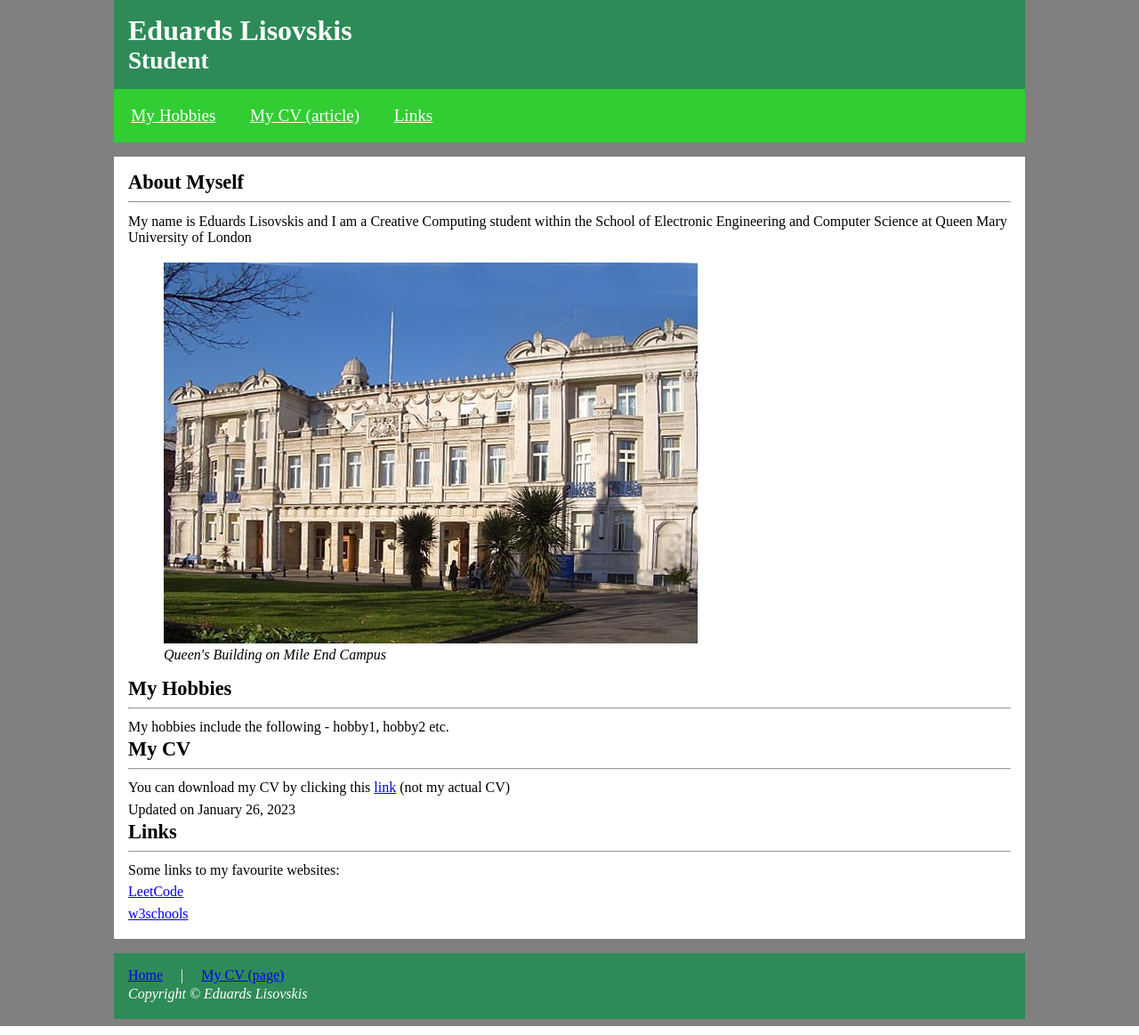
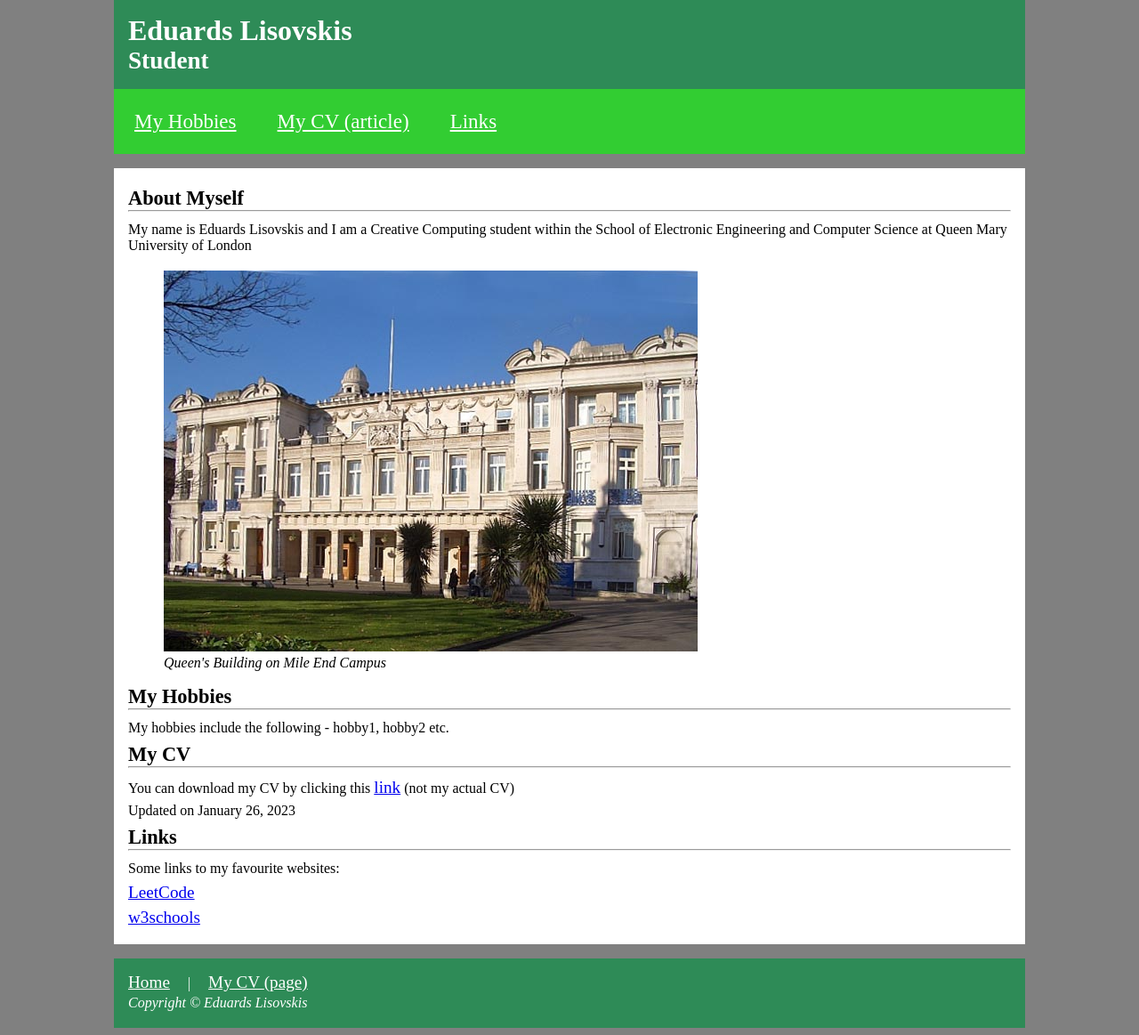
Before and after one commit to ed-w-ds/University-Exercises-and-Projects, a PHP site: page /my_homepage_topic3.html in a window 1280 px wide. Shown: the whole page at 89% size. Run offline with PHP 8.4, Linux system fonts and the light colour scheme.

Commit message:
added style rules

```diff
--- a/topic3/css/exercise4_s1.css
+++ b/topic3/css/exercise4_s1.css
@@ -42,6 +42,11 @@ h3{
     font-size: 1.4em;
     font-weight: bold;
     font-family:'Times New Roman', Times, serif;
+    margin-top: 0.2em;
+}
+
+hr {
+    margin-top: 0;
 }
 
 footer {
@@ -53,6 +58,19 @@ footer {
 p {
     padding-top: 0.2em;
     padding-bottom: 0.2em;
+    font-size: 1em;
+}
+
+a {
+    font-size: 1.2em;
+}
+
+footer a {
+    color: white;
+}
+
+footer section {
+    color: blue;
 }
 
 .topnav {
--- a/topic3/css/reset.css
+++ b/topic3/css/reset.css
@@ -1,5 +1,7 @@
-hgroup, nav, article, section, header, footer, p, img,
-figcaption, ul, li, a, h1, h2, h3, span
+hgroup, nav, article, section,
+header, footer, p, img,
+figcaption, ul, li, a,
+ h1, h2, h3, span
  {
     margin: 0;
     padding: 0;
--- a/topic3/my_homepage_topic3.html
+++ b/topic3/my_homepage_topic3.html
@@ -62,7 +62,7 @@
 
         <footer>
             <nav>
-                <span><a href="my_homepage.html">Home</a></span>
+                <span><a href="my_homepage_topic3.html">Home</a></span>
                 <span class="white margin-em"> | </span>
                 <span><a href="my_CV.html">My CV (page)</a></span>
                 <p class="white"><em>Copyright &#169; Eduards Lisovskis</em></p>
```
